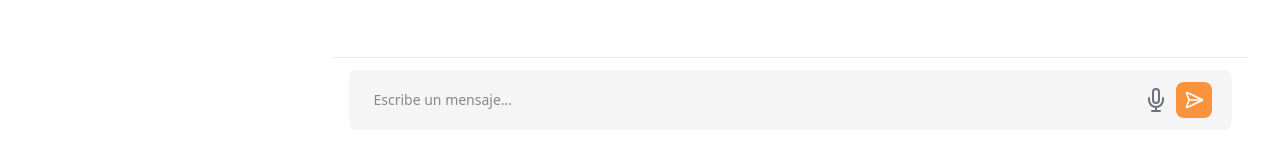
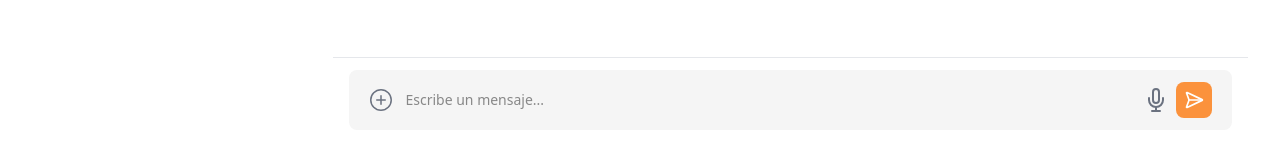
Before and after one commit to umakossiooo/myDocClient, a React (Vite) app in the folder frontend/: page / in a window 1280 px wide. Shown: the part 690-846 px from the top of the page. Built offline with nearby package versions, Linux system fonts and the light colour scheme.

Commit message:
feat(chat): add plus icon button to ChatBox input for additional functionality

```diff
--- a/frontend/src/components/ChatBox.tsx
+++ b/frontend/src/components/ChatBox.tsx
@@ -4,6 +4,7 @@ import { FileText } from 'react-feather';
 import { CircleCheck } from 'lucide-react';
 import { FiMic } from "react-icons/fi";
 import { LuSendHorizontal } from "react-icons/lu";
+import { GoPlusCircle } from "react-icons/go";
 
 const ChatBox: React.FC = () => {
     return (
@@ -23,7 +24,10 @@ const ChatBox: React.FC = () => {
             <ChatMessages />
             <div className="border-t px-4 py-3 bg-white">
                 <form className="relative flex items-center">
-                    <input type="text" placeholder="Escribe un mensaje..." className="flex-1 rounded-lg px-6 py-5 text-sm pr-28" />
+                    <button type="button" className="absolute left-5 text-gray-500 rounded-lg px-0 py-2">
+                        <GoPlusCircle className="w-6 h-6" />
+                    </button>
+                    <input type="text" placeholder="Escribe un mensaje..." className="flex-1 rounded-lg px-14 py-5 text-sm pr-28" />
                     <button type="button" className="absolute right-16 text-gray-500 rounded-lg px-0 py-2">
                         <FiMic className="w-6 h-6" />
                     </button>
```
